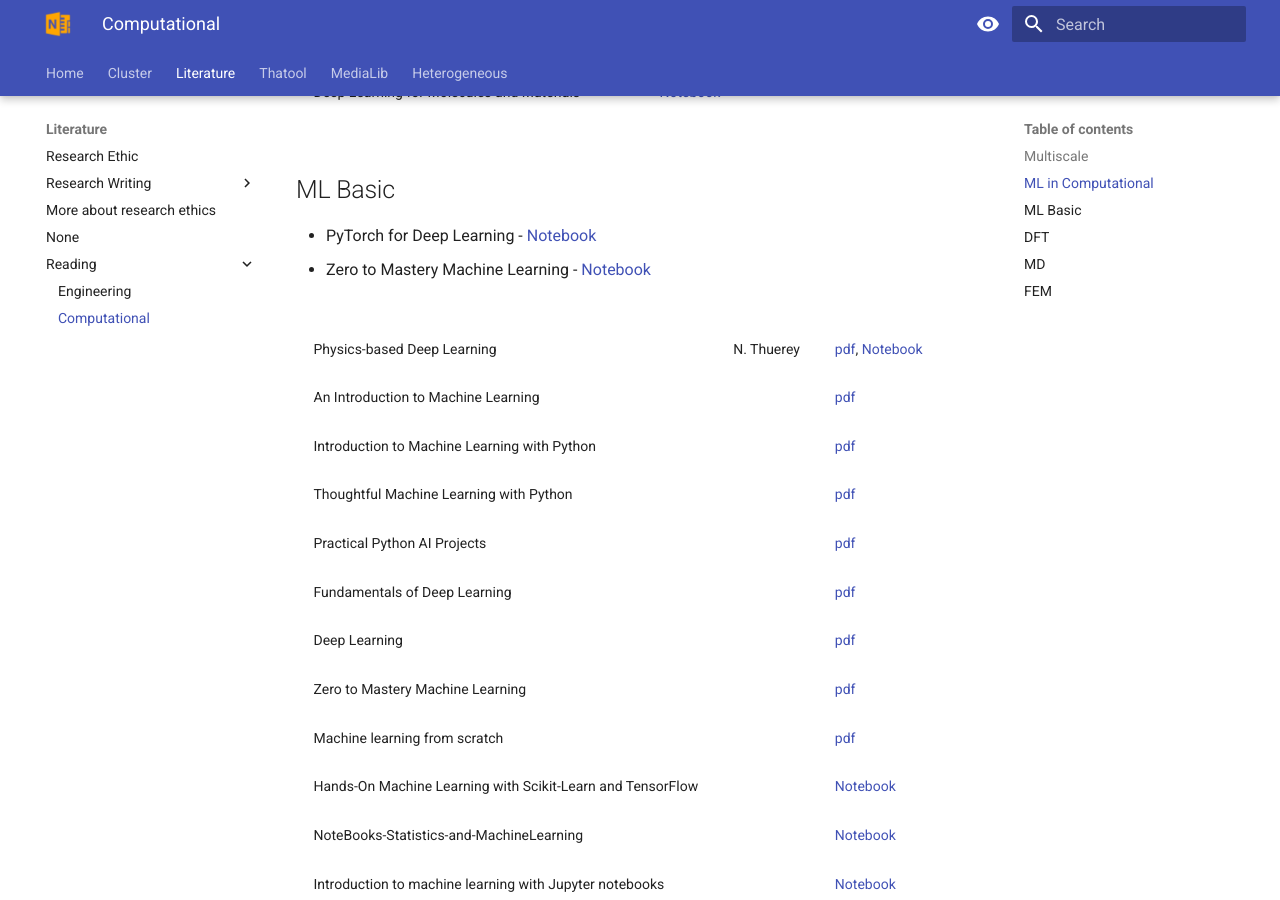
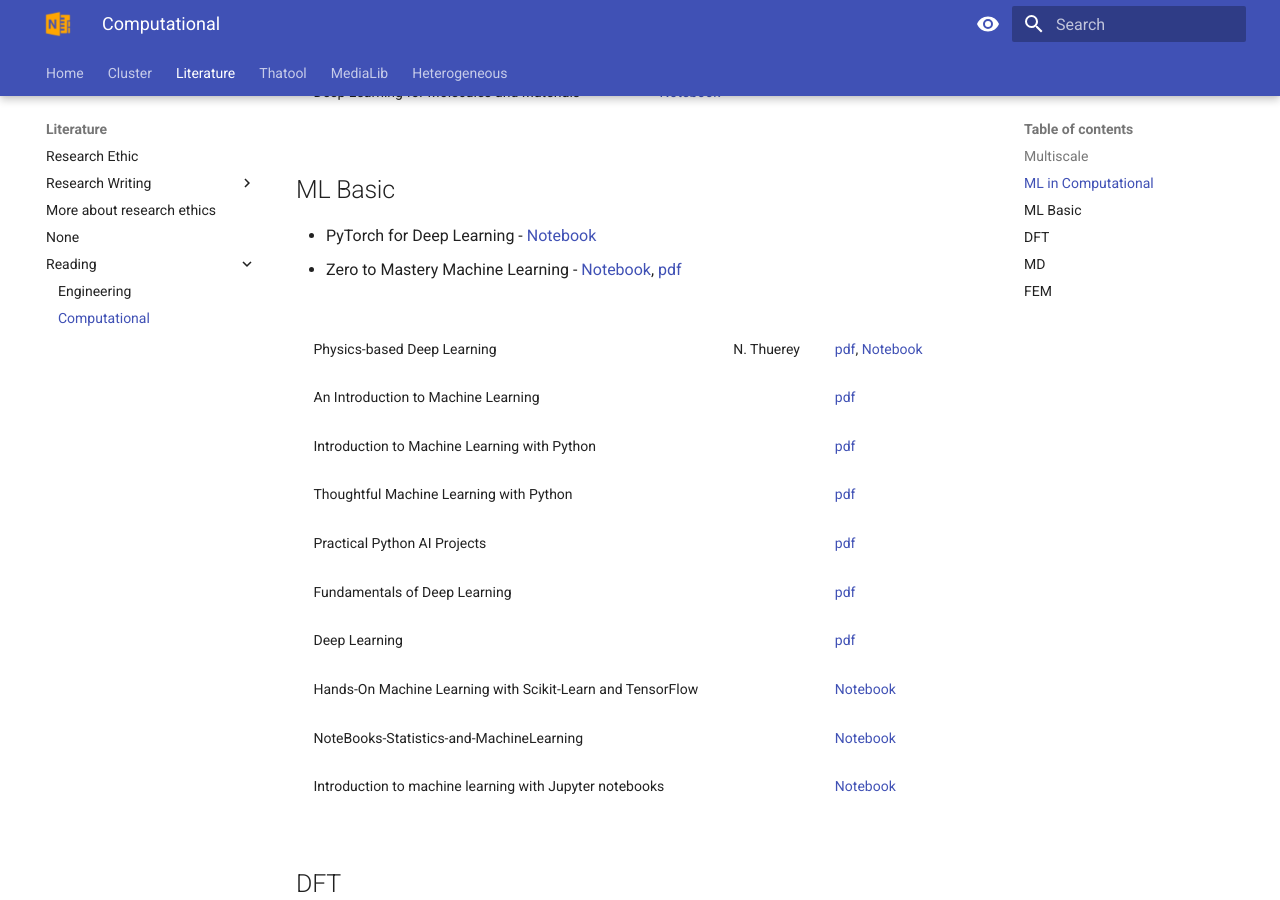
Before and after one commit to thangckt/thangckt.github.io, an MkDocs documentation site: the page built from docs/literature/reading/Comp_Methods.md, in a window 1280 px wide and 900 px high, scrolled down 695 px. Built offline with MkDocs 1.6.1 and Material for MkDocs 9.7.7, drawn with Linux system fonts in a browser that asks for light colours; the version menu is left out.

Commit message:
Update Comp_Methods.md

```diff
--- a/docs/literature/reading/Comp_Methods.md
+++ b/docs/literature/reading/Comp_Methods.md
@@ -42,8 +42,6 @@
 | Practical Python AI Projects| |[pdf](./pdf_ML/Practical_Python_AI_Projects.pdf){target="_blank"}|
 | Fundamentals of Deep Learning| |[pdf](./pdf_ML/Fundamentals_of_Deep_Learning.pdf){target="_blank"}|
 | Deep Learning| |[pdf](./pdf_ML/Deep_Learning.pdf){target="_blank"}
-| Zero to Mastery Machine Learning| |[pdf](https://github.com/mrdbourke/zero-to-mastery-ml){target="_blank"}|
-| Machine learning from scratch| |[pdf](https://github.com/curiousily/Machine-Learning-from-Scratch){target="_blank"}|
 | Hands-On Machine Learning with Scikit-Learn and TensorFlow|| [Notebook](https://www.knowledgeisle.com/wp-content/uploads/2019/12/2-Aur%C3%A9lien-G%C3%A9ron-Hands-On-Machine-Learning-with-Scikit-Learn-Keras-and-Tensorflow_-Concepts-Tools-and-Techniques-to-Build-Intelligent-Systems-O%E2%80%99Reilly-Media-2019.pdf){target="_blank"}|
 | NoteBooks-Statistics-and-MachineLearning| |[Notebook](https://github.com/thangckt/NoteBooks-Statistics-and-MachineLearning){target="_blank"}|
 | Introduction to machine learning with Jupyter notebooks|| [Notebook](https://developers.redhat.com/articles/2021/05/21/introduction-machine-learning-jupyter-notebooks#what_is_a_jupyter_notebook_){target="_blank"}|
```
Also changed, not shown: other parts of docs/literature/reading/Comp_Methods.md (+1 -1 lines).
